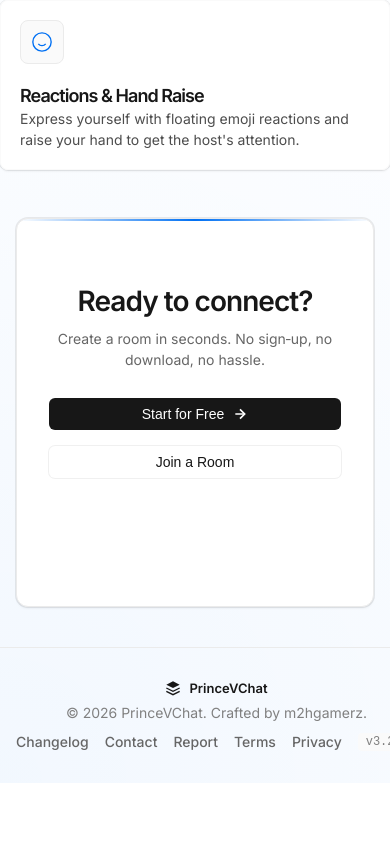
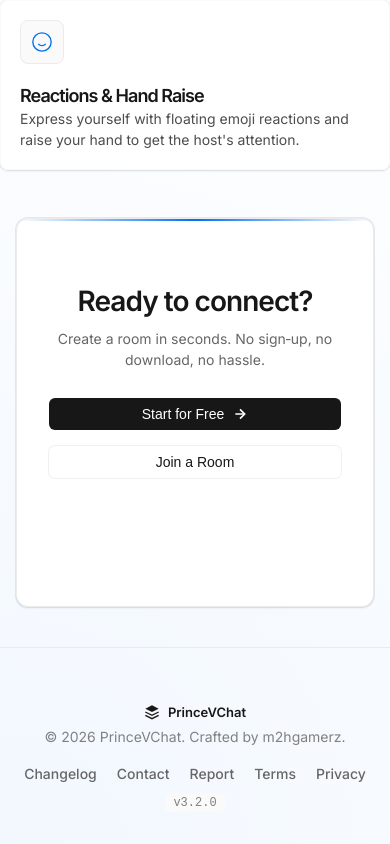
Before and after one commit to prince-m2hgamerz/PrinceVChat, a website built with Vite: page client/index.html in a window 390 px wide. Shown: the part 1929-2773 px from the top of the page. Before the commit the page ends 2712 px from the top, so only its background shows below. Built offline with nearby package versions, Linux system fonts and the light colour scheme.

Commit message:
Fix footer responsiveness on mobile devices

```diff
--- a/client/src/styles.css
+++ b/client/src/styles.css
@@ -980,8 +980,18 @@ html.dark .participant-card.host .participant-avatar { background: var(--ds-fg);
   .card { padding: 24px; }
 
   /* Footer */
-  .footer-inner { flex-direction: column; text-align: center; gap: 12px; }
-  .footer-left { flex-direction: column; gap: 8px; }
+  .footer-inner {
+    flex-direction: column;
+    text-align: center;
+    gap: 20px;
+    padding: 24px 0;
+  }
+  .footer-left { flex-direction: column; gap: 8px; align-items: center; }
+  .footer-right {
+    flex-wrap: wrap;
+    justify-content: center;
+    gap: 12px 20px;
+  }
 
   /* Participants Grid */
   .participants-grid {
```
